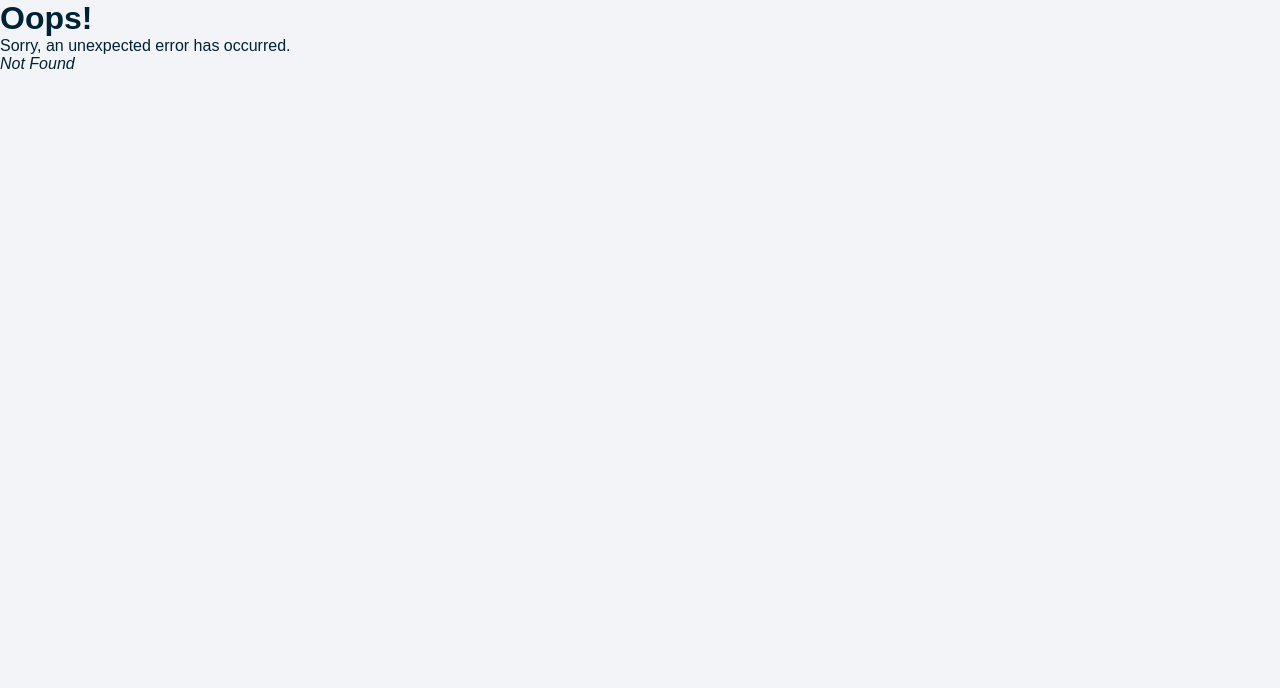
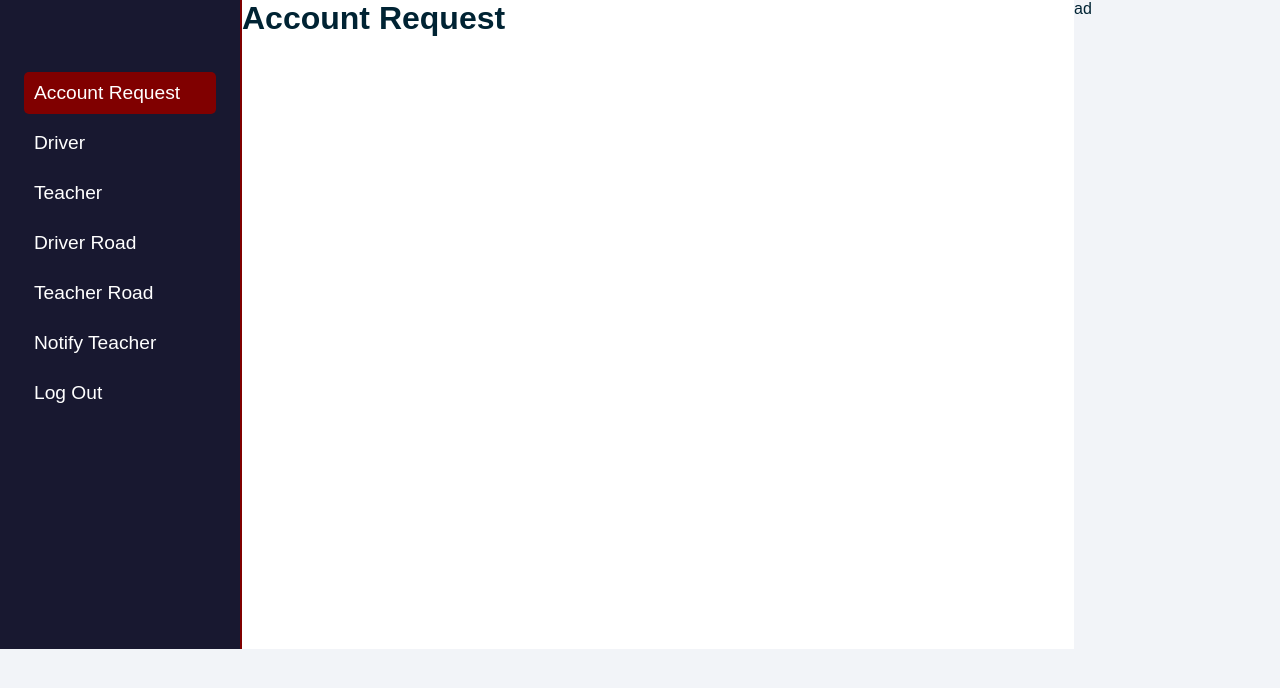
Before and after one commit to ImranMir32/Teacher-Go-Front-end, a React (Create React App) app: page /admin-dashboard in a window 1280 px wide. Before the commit this address had no page. Shown: the top 688 px of the page. Built offline with nearby package versions, Linux system fonts and the light colour scheme.

Commit message:
adding dashboard

```diff
--- a/src/App.js
+++ b/src/App.js
@@ -5,6 +5,7 @@ import ErrorPage from "./error.page.jsx";
 import SignInForm from "./routes/SignInForm.jsx";
 import TeacherSignupForm from "./routes/TeacherSignupForm";
 import DriverSignupForm from "./routes/DriverSignupForm.jsx";
+import AdminDashboard from "./routes/AdminDashboard.jsx";
 
 const router = createBrowserRouter([
   {
@@ -22,6 +23,11 @@ const router = createBrowserRouter([
     element: <DriverSignupForm />,
     errorElement: <ErrorPage />,
   },
+  {
+    path: "/admin-dashboard",
+    element: <AdminDashboard />,
+    errorElement: <ErrorPage />,
+  },
 ]);
 
 function App() {
--- /dev/null
+++ b/src/routes/AdminDashboard.jsx
@@ -0,0 +1,111 @@
+import React, { useState } from "react";
+import "../styles/Dashboard/dashboard.css";
+
+// import { ToastContainer, toast } from "react-toastify";
+// import "react-toastify/dist/ReactToastify.css";
+
+const AdminDashboard = () => {
+  const [Page, setPage] = useState("Account Request");
+
+  const handleButtonClick = (param) => {
+    setPage(param);
+  };
+
+  return (
+    <div>
+      <div className="cp-container">
+        <div className="cp-topic-name">
+          <div className="cp-content">
+            <p
+              onClick={() => {
+                handleButtonClick("Account Request");
+              }}
+              className={Page === "Account Request" ? "cp-p-active" : "cp-p"}
+            >
+              Account Request
+            </p>
+
+            <p
+              onClick={() => {
+                handleButtonClick("Driver");
+              }}
+              className={Page === "Driver" ? "cp-p-active" : "cp-p"}
+            >
+              Driver
+            </p>
+
+            <p
+              onClick={() => {
+                handleButtonClick("Teacher");
+              }}
+              className={Page === "Teacher" ? "cp-p-active" : "cp-p"}
+            >
+              Teacher
+            </p>
+
+            <p
+              onClick={() => {
+                handleButtonClick("Driver Road");
+              }}
+              className={Page === "Driver Road" ? "cp-p-active" : "cp-p"}
+            >
+              Driver Road
+            </p>
+
+            <p
+              onClick={() => {
+                handleButtonClick("Teacher Road");
+              }}
+              className={Page === "Teacher Road" ? "cp-p-active" : "cp-p"}
+            >
+              Teacher Road
+            </p>
+
+            <p
+              onClick={() => {
+                handleButtonClick("Notify Teacher");
+              }}
+              className={Page === "Notify Teacher" ? "cp-p-active" : "cp-p"}
+            >
+              Notify Teacher
+            </p>
+
+            <p
+              onClick={() => {
+                handleButtonClick("Array");
+              }}
+              className={Page === "Array" ? "cp-p-active" : "cp-p"}
+            >
+              Log Out
+            </p>
+          </div>
+        </div>
+        <div className="vertical-line"></div>
+        <div className="scrollable-section">
+          <div className="cp-topic-and-ad">
+            <div className="cp-topic-details">
+              <h1>{Page}</h1>
+              {/* {Page === "Programming Languages" && <ProgrammingLanguages />}
+              {Page === "Data Types and Variables" && <DataTypes />}
+              {Page === "Operators and Expressions" && <OperatorsExpressions />}
+              {Page === "If Else" && <IfElse />}
+              {Page === "Input/Output" && <InputOutput />}
+              {Page === "Loops" && <LoopInfo />}
+              {Page === "Array" && <ArrayInfo />}
+              {Page === "String" && <StringInfo />}
+              {Page === "Function" && <FunctionInfo />}
+              {Page === "Recursion" && <RecursionInfo />}
+              {Page === "Time complexity and Big O notation" && (
+                <TimeComplexity />
+              )}
+              {Page === "Bit manipulation" && <BitManipulation />} */}
+            </div>
+            <div className="ad">ad</div>
+          </div>
+        </div>
+      </div>
+    </div>
+  );
+};
+
+export default AdminDashboard;
--- /dev/null
+++ b/src/styles/Dashboard/dashboard.css
@@ -0,0 +1,65 @@
+.cp-container {
+  display: flex;
+  flex-direction: row;
+}
+
+/* cp topic box */
+.cp-topic-name {
+  padding: 1rem;
+  padding-top: 4rem;
+  width: 15rem;
+  height: 40.55rem;
+  background-color: #181830;
+}
+
+.cp-content p {
+  margin: 0.5rem;
+  font-size: larger;
+}
+
+.cp-p {
+  cursor: pointer;
+  padding: 10px;
+  border-radius: 5px;
+  color: white;
+}
+.cp-p:hover {
+  background-color: rgb(138, 79, 79);
+}
+.cp-p-active {
+  background-color: rgb(128, 0, 0);
+  cursor: pointer;
+  padding: 10px;
+  color: white;
+  border-radius: 5px;
+}
+
+/* .scrollable-section {
+  height: 33rem;
+  overflow-y: scroll;
+} */
+
+/* vertical line */
+.vertical-line {
+  width: 2px;
+  height: 40.55rem;
+  background-color: rgb(128, 0, 0);
+}
+
+.cp-topic-and-ad {
+  display: flex;
+  flex-direction: row;
+}
+
+/* cp details box */
+.cp-topic-details {
+  width: 52rem;
+  height: 40.55rem;
+  background-color: white;
+}
+
+.ad {
+  width: 10rem;
+  height: 100%;
+  /* background-color: red; */
+}
```
